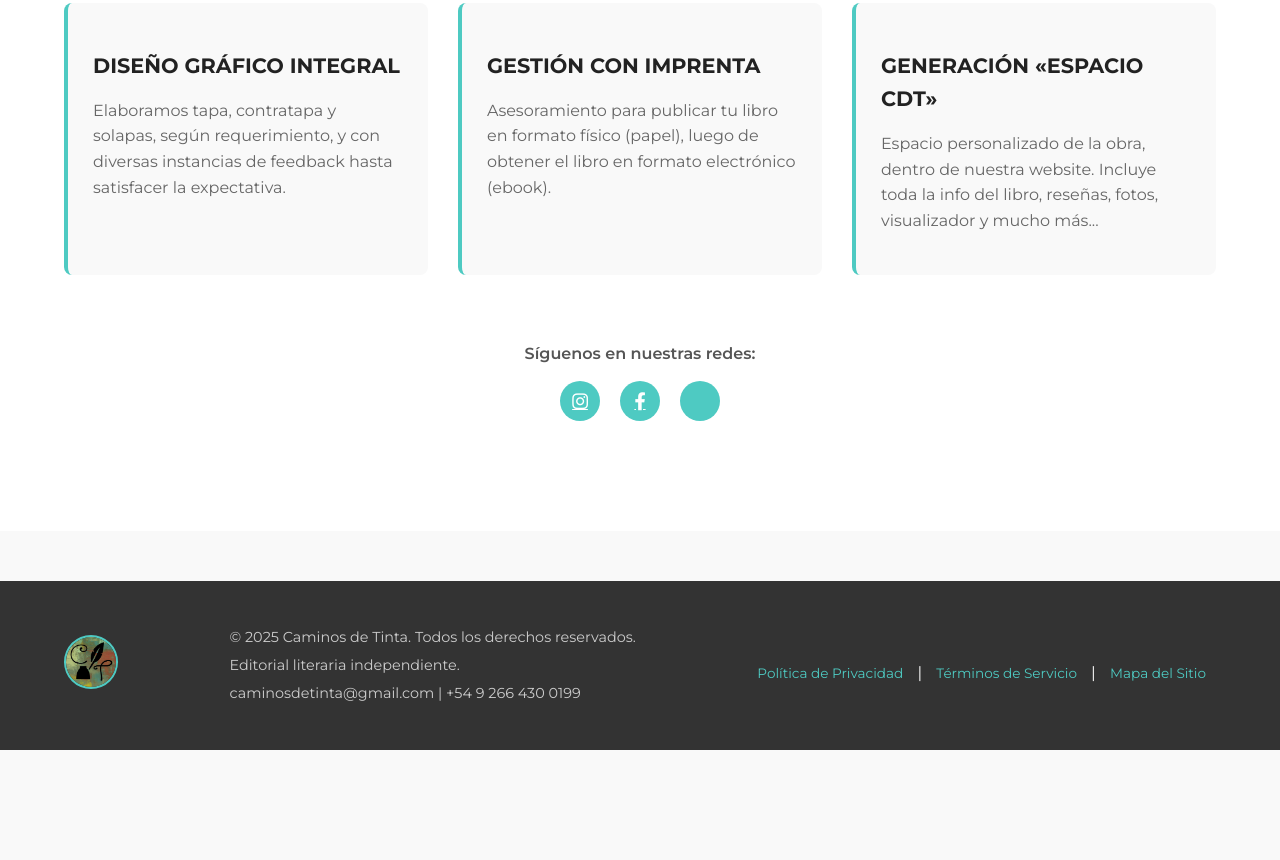
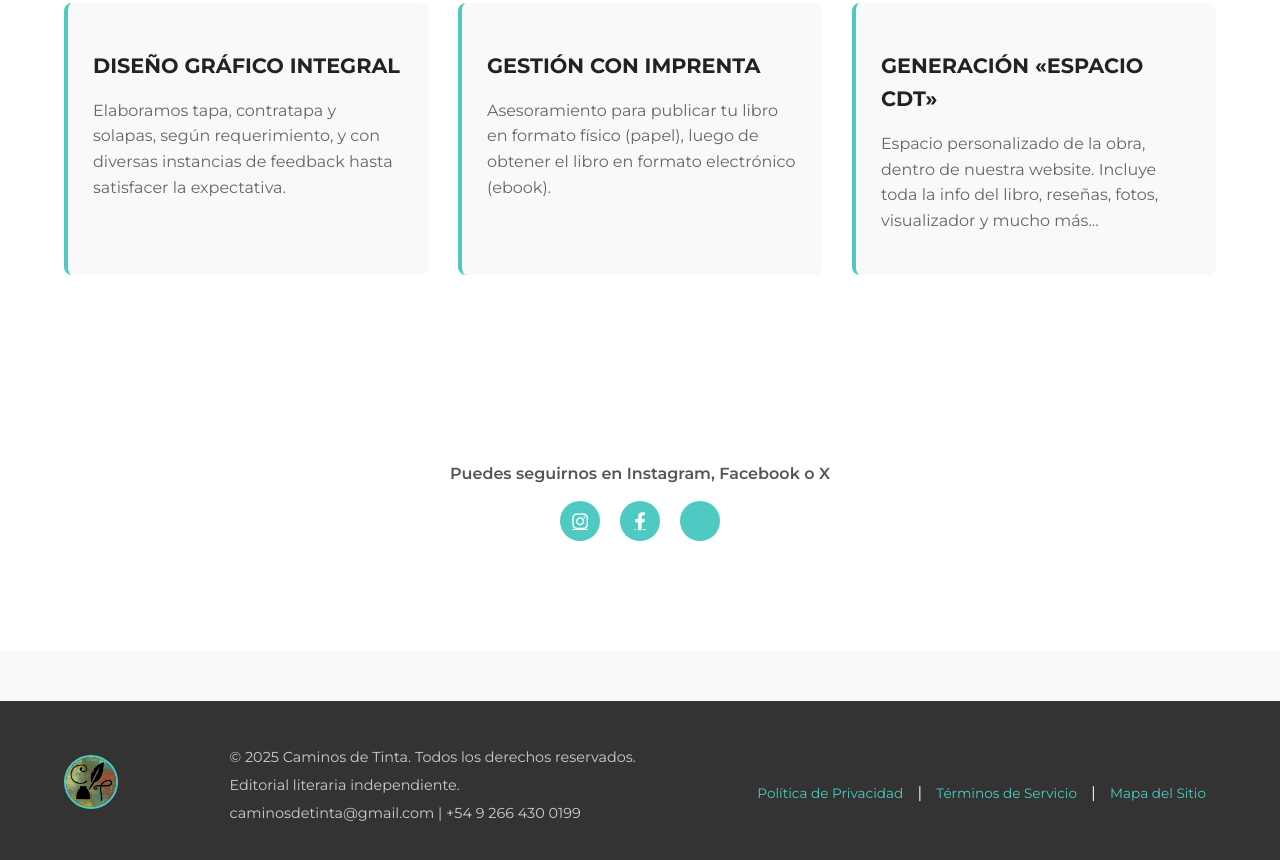
Before and after one commit to caminosdetinta/home, a plain HTML site: page index.html in a window 1280 px wide. Shown: the part 3078-3938 px from the top of the page. Before the commit the page ends 3828 px from the top, so only its background shows below. Drawn offline with nearby package versions, Linux system fonts and the light colour scheme.

Commit message:
Update index.html

```diff
--- a/index.html
+++ b/index.html
@@ -38,7 +38,10 @@
         </div>
     </header>
 
-    <!-- Sección 01: "Este soy yo" -->
+    <!-- Sección 01: "Libros" -->
+    </section>
+
+    <!-- Sección 02: "Nosotros" -->
     <section class="section-about">
         <div class="container">
             <div class="profile-header">
@@ -69,7 +72,7 @@
         </div>
     </section>
 
-    <!-- Sección 02: Testimonios -->
+    <!-- Sección 03: Testimonios -->
     <section class="section-testimonials">
         <div class="container">
             <div class="testimonial-header">
@@ -114,7 +117,7 @@
         </div>
     </section>
 
-    <!-- Sección 03: Servicios -->
+    <!-- Sección 04: Servicios -->
     <section class="section-services">
         <div class="container">
             <h2>Algunas tareas que <span class="highlight">PODEMOS HACER POR TI</span>...</h2>
@@ -157,8 +160,12 @@
                 </div>
             </div>
         </div>
-		<div class="social-links">
-    <p>Síguenos en nuestras redes:</p>
+    </section>
+
+    <!-- Sección 05: Redes -->
+    <section class="section-services">
+    <div class="social-links">
+    <p>Puedes seguirnos en Instagram, Facebook o X</p>
     <div class="social-icons">
         <a href="https://instagram.com/caminosdetinta" target="_blank" class="social-icon">
             <i class="fab fa-instagram"></i>
@@ -170,9 +177,10 @@
             <i class="fab fa-x-twitter"></i>
         </a>
     </div>
-</div>
+    </div>
     </section>
-	<footer class="main-footer">
+
+<footer class="main-footer">
     <div class="container">
         <div class="footer-content">
             <div class="footer-logo">
```
